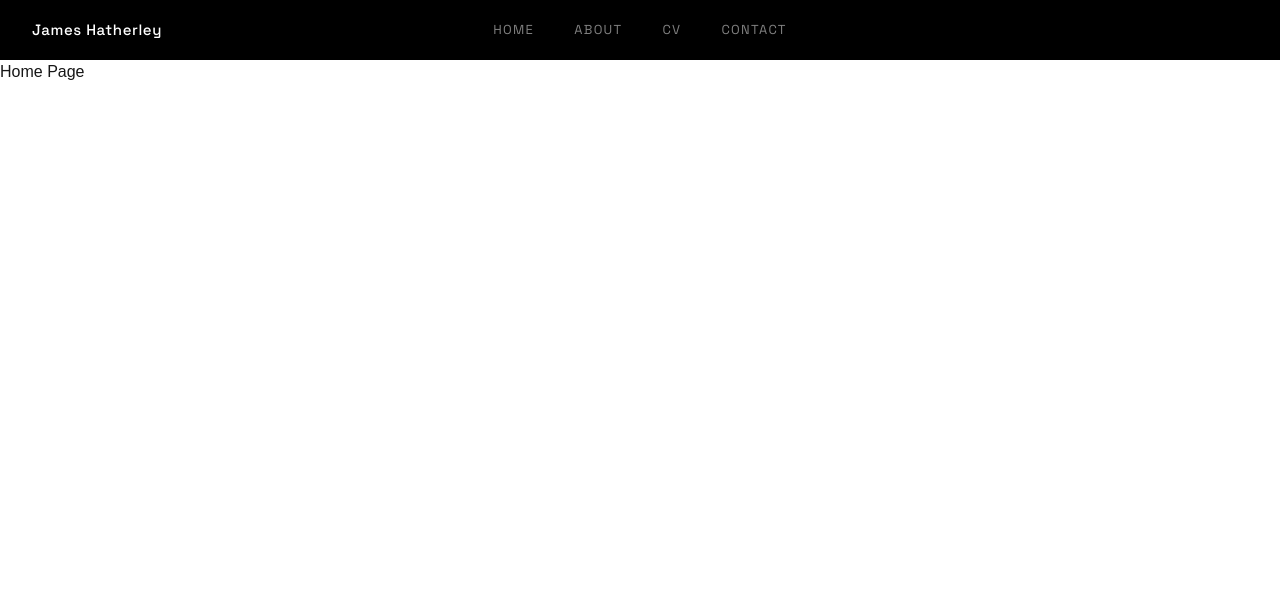
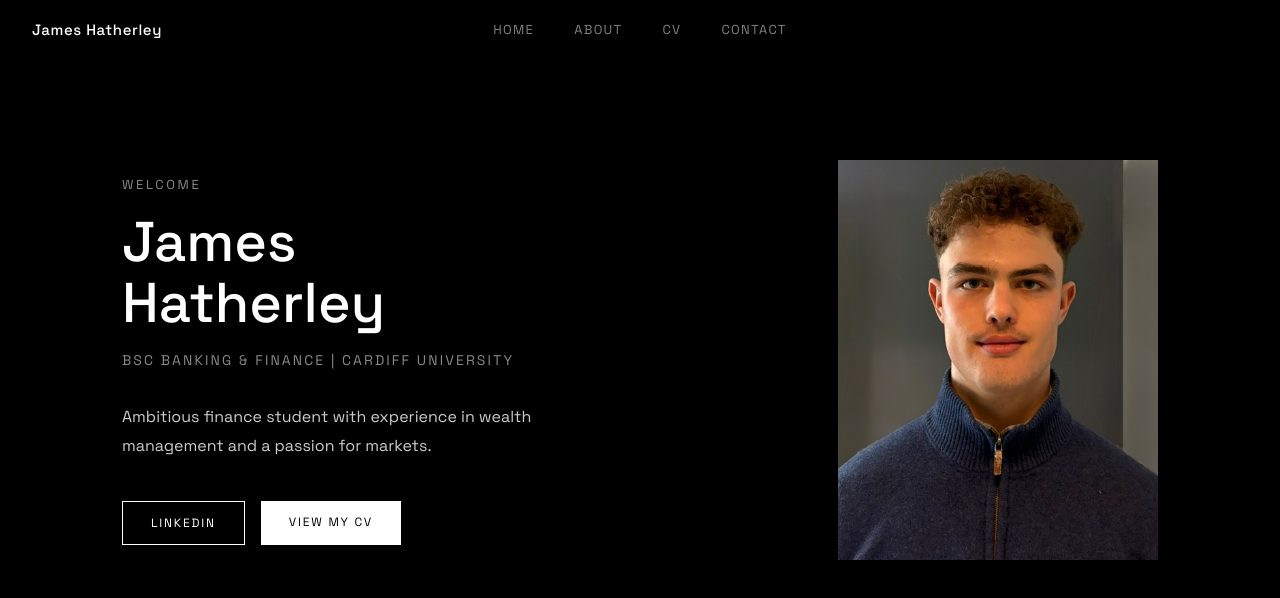
Before and after one commit to jameshatherley/my-website, a Next.js app: page / in a window 1280 px wide. Shown: the top 598 px of the page. Built offline with nearby package versions, Linux system fonts and the light colour scheme.

Commit message:
Build home page with photo and links

```diff
--- a/app/page.tsx
+++ b/app/page.tsx
@@ -1,10 +1,81 @@
 import Navbar from "./components/Navbar";
+import Image from "next/image";
+import Link from "next/link";
 
 export default function Home() {
   return (
-    <main>
+    <div style={{ background: "#000", minHeight: "100vh", fontFamily: "Space Grotesk, sans-serif" }}>
+      <style>{`
+        @import url('https://fonts.googleapis.com/css2?family=Space+Grotesk:wght@300;400;500&display=swap');
+        .btn-linkedin {
+          display: inline-block;
+          padding: 0.75rem 1.75rem;
+          border: 1px solid #fff;
+          color: #fff;
+          text-decoration: none;
+          font-size: 12px;
+          letter-spacing: 0.15em;
+          text-transform: uppercase;
+        }
+        .btn-linkedin:hover { background: #fff; color: #000; }
+        .btn-cv {
+          display: inline-block;
+          padding: 0.75rem 1.75rem;
+          background: #fff;
+          color: #000;
+          text-decoration: none;
+          font-size: 12px;
+          letter-spacing: 0.15em;
+          text-transform: uppercase;
+        }
+        .btn-cv:hover { opacity: 0.8; }
+      `}</style>
+
       <Navbar />
-      <h1>Home Page</h1>
-    </main>
+
+      <main style={{
+        maxWidth: "1100px",
+        margin: "0 auto",
+        padding: "100px 2rem",
+        display: "flex",
+        alignItems: "center",
+        justifyContent: "space-between",
+        gap: "4rem",
+      }}>
+        <div style={{ flex: 1 }}>
+          <p style={{ color: "#888", fontSize: "13px", letterSpacing: "0.2em", textTransform: "uppercase", marginBottom: "1rem" }}>
+            Welcome
+          </p>
+          <h1 style={{ color: "#fff", fontSize: "3.5rem", fontWeight: 500, lineHeight: 1.1, marginBottom: "1rem" }}>
+            James<br />Hatherley
+          </h1>
+          <p style={{ color: "#888", fontSize: "14px", letterSpacing: "0.15em", textTransform: "uppercase", marginBottom: "2rem" }}>
+            BSc Banking & Finance | Cardiff University
+          </p>
+          <p style={{ color: "#ccc", fontSize: "16px", lineHeight: 1.8, maxWidth: "480px", marginBottom: "2.5rem" }}>
+            Ambitious finance student with experience in wealth management and a passion for markets.
+          </p>
+          <div style={{ display: "flex", gap: "1rem" }}>
+            <a href="https://www.linkedin.com/in/james-hatherley-7493aa2ba/" target="_blank" rel="noopener noreferrer" className="btn-linkedin">
+              LinkedIn
+            </a>
+            <Link href="/cv" className="btn-cv">
+              View My CV
+            </Link>
+          </div>
+        </div>
+
+        <div style={{ flexShrink: 0, width: "320px", height: "400px", position: "relative", overflow: "hidden" }}>
+          <Image
+            src="/profile.jpg"
+            alt="James Hatherley"
+            fill
+            sizes="320px"
+            style={{ objectFit: "cover", objectPosition: "center top" }}
+            priority
+          />
+        </div>
+      </main>
+    </div>
   );
 }
```
Also changed, not shown: public/profile.jpg (added).
